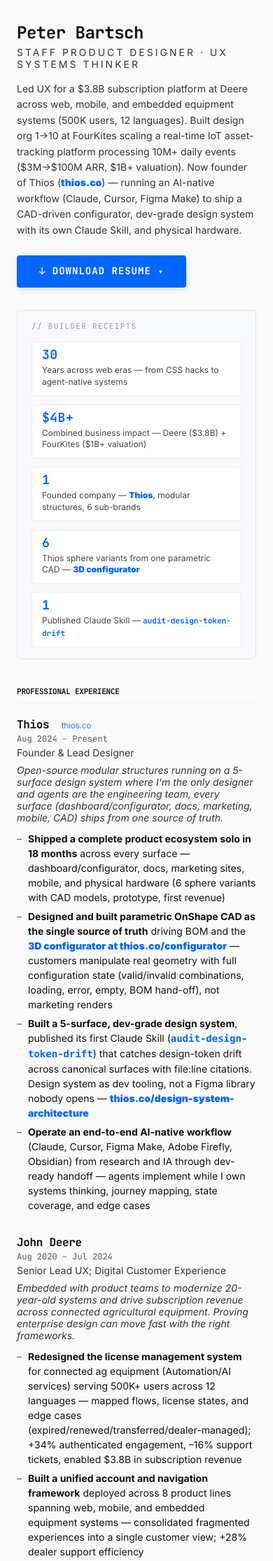
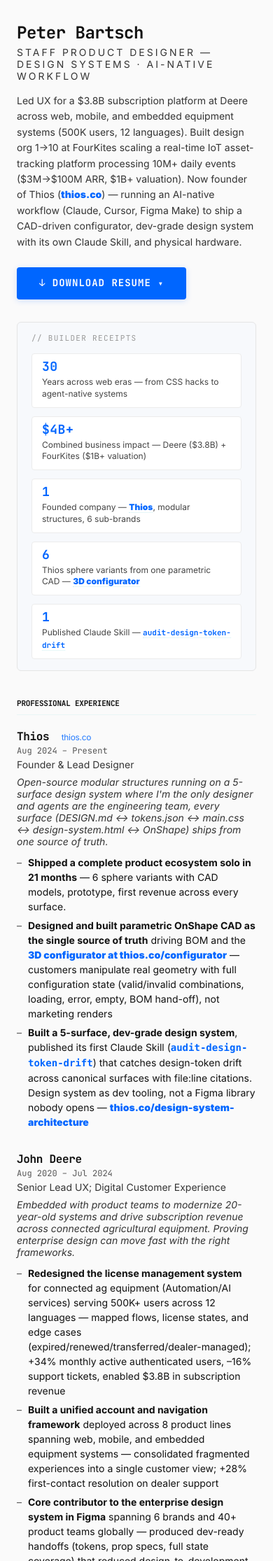
Before and after one commit to petethios/peterbartsch.com, a PHP site: page /resume.php in a window 390 px wide; the page is wider, and only the part inside the window is pictured. Shown: the part 61-2292 px from the top of that part at 70% size. Run offline with PHP 8.4, Linux system fonts and the light colour scheme; some web fonts are replaced.

Commit message:
resume v3: sync .md + resume.php + binaries to final PDF
User shipped the final PDF (with the items I flagged for sharpening
included). Bringing canonical .md + resume.php into sync, and
replacing all 6 binary exports with the new versions.

11 content edits, all reflecting the new PDF:

1. Summary tagline: "UX systems thinker" → "design systems · AI-native
   workflow" (resume-title, meta description, OG title, twitter title,
   og:image:alt, twitter:image:alt all updated)
2. Thios role summary: surface list switched from deliverable view
   (dashboard/configurator, docs, marketing, mobile, CAD) to
   architectural view (DESIGN.md ↔ tokens.json ↔ main.css ↔
   design-system.html ↔ OnShape) — matches the case-study doc now
3. Thios bullet 1: trimmed; "18 months" → "21 months"
4. Thios bullet 4 (AI-native workflow): DELETED. Thios now has 3
   bullets, same rhythm as every other role
5. Deere bullet 1: "+34% authenticated engagement" → "+34% monthly
   active authenticated users"
6. Deere bullet 2: "+28% dealer support efficiency" → "+28% first-
   contact resolution on dealer support"
7. FourKites bullet 3: "–65% design inconsistencies" → "–65% one-off
   component variants"
8. MavenWave bullet 2: "–15% fulfillment errors via improved drug-
   interaction warnings" → "–15% drug-interaction–related fulfillment
   errors"
9. MavenWave role header: dropped "(Consultant)" qualifier
10. Gogo summary: "$700M go-to-market" → "$700M to <em>get</em> to
    market." (italicized "get" to match PDF emphasis)
11. Skills · AI-Native Workflow: "Claude Skills" (plural) → "Claude
    Skill" (singular) — fixes the plural mismatch

Binaries: PDF + DOCX + RTF + ODT + EPUB + TXT all replaced with
the new exports. Verified the new TXT export contains all 11 edits.

```diff
--- a/resume.php
+++ b/resume.php
@@ -4,28 +4,28 @@
     <meta charset="UTF-8">
     <meta name="viewport" content="width=device-width, initial-scale=1.0">
     <title>Resume | Peter Bartsch — Staff Product Designer</title>
-    <meta name="description" content="Peter Bartsch — Staff Product Designer · UX systems thinker. Led UX for $3.8B platform at Deere (500K users). Built design org 1→10 at FourKites ($1B+ valuation). Now founder of Thios — AI-native workflow shipping a CAD-driven configurator and dev-grade design system.">
+    <meta name="description" content="Peter Bartsch — Staff Product Designer — design systems · AI-native workflow. Led UX for $3.8B platform at Deere (500K users). Built design org 1→10 at FourKites ($1B+ valuation). Now founder of Thios — AI-native workflow shipping a CAD-driven configurator and dev-grade design system.">
     <link rel="canonical" href="https://petebartsch.com/resume">
     <link rel="icon" type="image/svg+xml" href="pblogo.svg">
 
     <!-- Open Graph -->
     <meta property="og:type" content="profile">
     <meta property="og:url" content="https://petebartsch.com/resume">
-    <meta property="og:title" content="Resume | Peter Bartsch — Staff Product Designer · UX systems thinker">
-    <meta property="og:description" content="UX systems thinker. $3.8B platform at Deere across web, mobile, embedded. Design org 1→10 at FourKites scaling IoT asset-tracking ($1B+ valuation). Now founder of Thios — AI-native workflow, CAD-driven configurator, dev-grade design system.">
+    <meta property="og:title" content="Resume | Peter Bartsch — Staff Product Designer — design systems · AI-native workflow">
+    <meta property="og:description" content="Design systems · AI-native workflow. $3.8B platform at Deere across web, mobile, embedded. Design org 1→10 at FourKites scaling IoT asset-tracking ($1B+ valuation). Now founder of Thios — AI-native workflow, CAD-driven configurator, dev-grade design system.">
     <meta property="og:site_name" content="Peter Bartsch">
     <meta property="og:image" content="https://petebartsch.com/og-image.png">
     <meta property="og:image:width" content="1200">
     <meta property="og:image:height" content="630">
-    <meta property="og:image:alt" content="Peter Bartsch — Staff Product Designer · UX systems thinker">
+    <meta property="og:image:alt" content="Peter Bartsch — Staff Product Designer — design systems · AI-native workflow">
     <meta property="og:locale" content="en_US">
 
     <!-- Twitter Card -->
     <meta name="twitter:card" content="summary_large_image">
-    <meta name="twitter:title" content="Resume | Peter Bartsch — Staff Product Designer · UX systems thinker">
-    <meta name="twitter:description" content="UX systems thinker. $3.8B platform at Deere across web, mobile, embedded. Design org 1→10 at FourKites scaling IoT asset-tracking ($1B+ valuation). Now founder of Thios — AI-native workflow, CAD-driven configurator, dev-grade design system.">
+    <meta name="twitter:title" content="Resume | Peter Bartsch — Staff Product Designer — design systems · AI-native workflow">
+    <meta name="twitter:description" content="Design systems · AI-native workflow. $3.8B platform at Deere across web, mobile, embedded. Design org 1→10 at FourKites scaling IoT asset-tracking ($1B+ valuation). Now founder of Thios — AI-native workflow, CAD-driven configurator, dev-grade design system.">
     <meta name="twitter:image" content="https://petebartsch.com/og-image.png">
-    <meta name="twitter:image:alt" content="Peter Bartsch — Staff Product Designer · UX systems thinker">
+    <meta name="twitter:image:alt" content="Peter Bartsch — Staff Product Designer — design systems · AI-native workflow">
 
     <!-- Fonts -->
     <link rel="preload" href="rombyte.ttf" as="font" type="font/ttf" crossorigin>
@@ -338,7 +338,7 @@
 
         <header class="resume-header">
             <h1 class="resume-name">Peter Bartsch</h1>
-            <p class="resume-title">Staff Product Designer · UX systems thinker</p>
+            <p class="resume-title">Staff Product Designer — design systems · AI-native workflow</p>
             <p class="resume-summary">Led UX for a $3.8B subscription platform at Deere across web, mobile, and embedded equipment systems (500K users, 12 languages). Built design org 1→10 at FourKites scaling a real-time IoT asset-tracking platform processing 10M+ daily events ($3M→$100M ARR, $1B+ valuation). Now founder of Thios (<a href="https://thios.co" target="_blank" rel="noopener">thios.co</a>) — running an AI-native workflow (Claude, Cursor, Figma Make) to ship a CAD-driven configurator, dev-grade design system with its own Claude Skill, and physical hardware.</p>
             <!-- Download dropdown — PDF featured at top; all 7 formats available.
                  Uses <details>/<summary> so the menu open/close is browser-native
@@ -387,12 +387,11 @@
                     <span class="resume-role-dates">Aug 2024 – Present</span>
                 </div>
                 <p class="resume-role-title">Founder & Lead Designer</p>
-                <p class="resume-role-summary">Open-source modular structures running on a 5-surface design system where I'm the only designer and agents are the engineering team, every surface (dashboard/configurator, docs, marketing, mobile, CAD) ships from one source of truth.</p>
+                <p class="resume-role-summary">Open-source modular structures running on a 5-surface design system where I'm the only designer and agents are the engineering team, every surface (DESIGN.md &harr; tokens.json &harr; main.css &harr; design-system.html &harr; OnShape) ships from one source of truth.</p>
                 <ul class="resume-role-bullets">
-                    <li><strong>Shipped a complete product ecosystem solo in 18 months</strong> across every surface &mdash; dashboard/configurator, docs, marketing sites, mobile, and physical hardware (6 sphere variants with CAD models, prototype, first revenue)</li>
+                    <li><strong>Shipped a complete product ecosystem solo in 21 months</strong> &mdash; 6 sphere variants with CAD models, prototype, first revenue across every surface.</li>
                     <li><strong>Designed and built parametric OnShape CAD as the single source of truth</strong> driving BOM and the <a href="https://thios.co/configurator/" target="_blank" rel="noopener">3D configurator at thios.co/configurator</a> &mdash; customers manipulate real geometry with full configuration state (valid/invalid combinations, loading, error, empty, BOM hand-off), not marketing renders</li>
                     <li><strong>Built a 5-surface, dev-grade design system</strong>, published its first Claude Skill (<a href="https://github.com/Thios-and-Company/audit-design-token-drift" target="_blank" rel="noopener"><code>audit-design-token-drift</code></a>) that catches design-token drift across canonical surfaces with file:line citations. Design system as dev tooling, not a Figma library nobody opens &mdash; <a href="https://www.thios.co/design-system-architecture.html" target="_blank" rel="noopener">thios.co/design-system-architecture</a></li>
-                    <li><strong>Operate an end-to-end AI-native workflow</strong> (Claude, Cursor, Figma Make, Adobe Firefly, Obsidian) from research and IA through dev-ready handoff &mdash; agents implement while I own systems thinking, journey mapping, state coverage, and edge cases</li>
                 </ul>
             </div>
 
@@ -404,8 +403,8 @@
                 <p class="resume-role-title">Senior Lead UX; Digital Customer Experience</p>
                 <p class="resume-role-summary">Embedded with product teams to modernize 20-year-old systems and drive subscription revenue across connected agricultural equipment. Proving enterprise design can move fast with the right frameworks.</p>
                 <ul class="resume-role-bullets">
-                    <li><strong>Redesigned the license management system</strong> for connected ag equipment (Automation/AI services) serving 500K+ users across 12 languages &mdash; mapped flows, license states, and edge cases (expired/renewed/transferred/dealer-managed); +34% authenticated engagement, &ndash;16% support tickets, enabled $3.8B in subscription revenue</li>
-                    <li><strong>Built a unified account and navigation framework</strong> deployed across 8 product lines spanning web, mobile, and embedded equipment systems &mdash; consolidated fragmented experiences into a single customer view; +28% dealer support efficiency</li>
+                    <li><strong>Redesigned the license management system</strong> for connected ag equipment (Automation/AI services) serving 500K+ users across 12 languages &mdash; mapped flows, license states, and edge cases (expired/renewed/transferred/dealer-managed); +34% monthly active authenticated users, &ndash;16% support tickets, enabled $3.8B in subscription revenue</li>
+                    <li><strong>Built a unified account and navigation framework</strong> deployed across 8 product lines spanning web, mobile, and embedded equipment systems &mdash; consolidated fragmented experiences into a single customer view; +28% first-contact resolution on dealer support</li>
                     <li><strong>Core contributor to the enterprise design system in Figma</strong> spanning 6 brands and 40+ product teams globally &mdash; produced dev-ready handoffs (tokens, prop specs, full state coverage) that reduced design-to-development time 45% on components that actually shipped</li>
                 </ul>
             </div>
@@ -420,7 +419,7 @@
                 <ul class="resume-role-bullets">
                     <li><strong>Designed flagship IoT asset-tracking platform 0→1</strong> &mdash; real-time supply chain control tower (web) and mobile apps processing 10M+ daily GPS/telematics events for 30+ Fortune 2000 customers (Anheuser-Busch, Georgia-Pacific, Tyson); high-density dashboards with map, list, and timeline views became the primary driver of 3x customer expansion</li>
                     <li><strong>Led predictive analytics dashboards</strong> (data viz, anomaly states, alerting workflows) that identified shipment delays 6&ndash;12 hours earlier than competitors; +41% retention, +$120K avg ACV</li>
-                    <li><strong>Scaled the design org across Chicago and Chennai</strong> embedded in engineering sprint cadence; established component library, design ops, and hiring framework &mdash; &ndash;65% design inconsistencies while maintaining startup velocity</li>
+                    <li><strong>Scaled the design org across Chicago and Chennai</strong> embedded in engineering sprint cadence; established component library, design ops, and hiring framework &mdash; &ndash;65% one-off component variants while maintaining startup velocity</li>
                 </ul>
             </div>
 
@@ -429,11 +428,11 @@
                     <h3 class="resume-role-company">MavenWave Partners</h3>
                     <span class="resume-role-dates">Jan 2014 – Jan 2017</span>
                 </div>
-                <p class="resume-role-title">Senior UX + Agile Lead (Consultant)</p>
+                <p class="resume-role-title">Senior UX + Agile Lead</p>
                 <p class="resume-role-summary">Led digital product design for Fortune 500 healthcare and pharma clients. Fast iteration in slow-moving industries.</p>
                 <ul class="resume-role-bullets">
                     <li><strong>Designed 6 internal portals for AbbVie</strong> supporting 200K+ users across clinical trials and patient support programs &mdash; improved medication adherence tracking, &ndash;12% hospital readmissions</li>
-                    <li>Rebuilt OptumRx pharmacy formulary platform processing 1.4B prescriptions annually &mdash; created the company's first patient-facing product; &ndash;15% fulfillment errors via improved drug-interaction warnings</li>
+                    <li>Rebuilt OptumRx pharmacy formulary platform processing 1.4B prescriptions annually &mdash; created the company's first patient-facing product; &ndash;15% drug-interaction–related fulfillment errors</li>
                     <li><strong>Established Lean UX</strong> and Agile/sprint-cadence practices across client engagements while mentoring junior designers and leading cross-functional design sprints</li>
                 </ul>
             </div>
@@ -458,7 +457,7 @@
                     <span class="resume-role-dates">Apr 2008 &ndash; Aug 2012</span>
                 </div>
                 <p class="resume-role-title">Product Manager &mdash; Signature Services</p>
-                <p class="resume-role-summary">Aerospace connectivity: launched in-flight internet across major US airlines &mdash; onboard hardware + Air-to-Ground RF network. $700M go-to-market.</p>
+                <p class="resume-role-summary">Aerospace connectivity: launched in-flight internet across major US airlines &mdash; onboard hardware + Air-to-Ground RF network. $700M to <em>get</em> to market.</p>
                 <ul class="resume-role-bullets">
                     <li><strong>Owned airborne products and onboard hardware UX</strong> for major US airlines, including initial rollout testing across fleets</li>
                     <li><strong>Authored FAA-approved documentation</strong> for business and commercial fleet Air-to-Ground (ATG) RF connectivity systems</li>
@@ -480,7 +479,7 @@
             </div>
             <div class="resume-skills-category">
                 <h3 class="resume-skills-heading">AI-Native Workflow</h3>
-                <p class="resume-skills-list">Claude (incl. authoring custom Claude Skills) &middot; Cursor &middot; Figma Make &middot; Adobe Firefly &middot; Midjourney &middot; Obsidian as knowledge base</p>
+                <p class="resume-skills-list">Claude (incl. authoring custom Claude Skill) &middot; Cursor &middot; Figma Make &middot; Adobe Firefly &middot; Midjourney &middot; Obsidian as knowledge base</p>
             </div>
             <div class="resume-skills-category">
                 <h3 class="resume-skills-heading">Tools</h3>
```
Also changed, not shown: Peter-Bartsch-Resume.md (+10 -11 lines), Peter-Bartsch-Resume.txt (+20 -13 lines), 5 other files.
